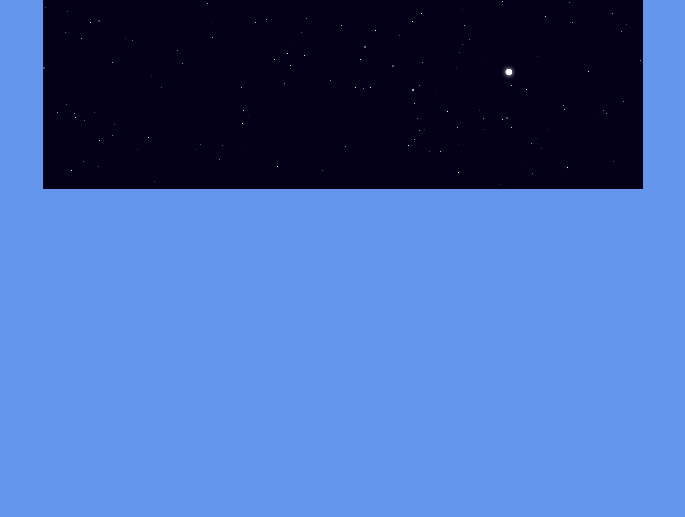
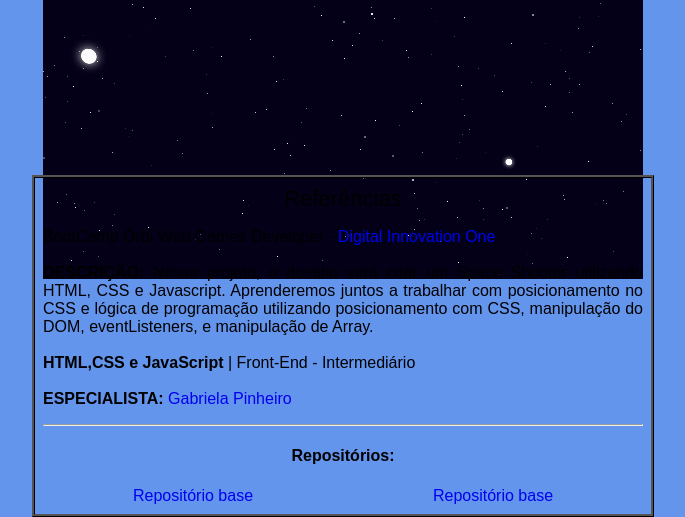
Before and after one commit to TiagoMerc/MODIFICANDO---Criando-seu-jogo-no-estilo-Space-Shoote, a plain HTML site: page index.html in a window 1280 px wide. Shown: the part 511-1028 px from the top of the page, without its empty margins (305-990 px from the left). Before the commit the page ends 800 px from the top, so only its background shows below. Drawn offline with Linux system fonts and the light colour scheme.

Commit message:
Foi incluído instruções para executar o jogo

```diff
--- a/index.html
+++ b/index.html
@@ -4,22 +4,23 @@
     <meta charset="UTF-8" />
 
     <meta name="viewport" content="width=device-width, initial-scale=1.0" />
-    <link rel="stylesheet" href="style.css" >
+    <link rel="stylesheet" href="style.css" />
     <title>Shooter</title>
   </head>
   <body>
-  <!--Instruções de jogo -->
+    <!--Instruções de jogo -->
     <div class="informations">
-    <h1> Clique em START para iniciar o jogo!</h1>
-    <h4 style="text-align: center; font-size: 20px;">Movimentar:</h4>
-    <p>Seta do teclado pra cima, <strong>SUBIR</strong></p>
-    <p>Seta do teclado pra baixo, <strong>DESCER</strong></p>
-    <h4 style="text-align: center; font-size: 20px;">Atirar:</h4>
-    <P>Tecla <strong>ESPAÇO</strong> do teclado</P>
-  </div>
+      <h1>Clique em START para iniciar o jogo!</h1>
+
+      <h4 style="text-align: center; font-size: 20px">Movimentar:</h4>
+      <p>Seta do teclado pra cima, <strong>SUBIR</strong></p>
+      <p>Seta do teclado pra baixo, <strong>DESCER</strong></p>
+      <h4 style="text-align: center; font-size: 20px">Atirar:</h4>
+      <p>Tecla <strong>ESPAÇO</strong> do teclado</p>
+    </div>
     <!--Telinha preta-->
     <div id="main-play-area">
-      <img class="player-shooter" src="./img/hero.png" alt="hero">
+      <img class="player-shooter" src="./img/hero.png" alt="hero" />
       <h4 class="game-instructions">
         Não deixe os inimigos invadirem o seu planeta!
       </h4>
@@ -28,6 +29,41 @@
         <h1>START</h1>
       </div>
     </div>
-      <script type="text/javascript" src="script.js"></script>
+
+    <!--Referências-->
+    <div class="reference">
+      <footer id="ref">Referências</footer>
+      <p>
+        BootCamp Órbi Web Games Developer - <a target="_blanck" href="https://www.dio.me/">Digital Innovation One</a>
+        <br><br>
+
+        <strong>DESCRIÇÃO:</strong> Nesse projeto, o desafio será criar um Space
+        Shooter utilizando HTML, CSS e Javascript. Aprenderemos juntos a
+        trabalhar com posicionamento no CSS e lógica de programação utilizando
+        posicionamento com CSS, manipulação do DOM, eventListeners, e
+        manipulação de Array.
+        <br /> <br>
+        <strong>HTML,CSS e JavaScript</strong> | Front-End - Intermediário
+        <br /> <br>
+        <strong>ESPECIALISTA:</strong>
+        <a target="_blanck" href="https://github.com/SpruceGabriela">
+        Gabriela Pinheiro</a>
+      </p>
+
+      <hr />
+      <h4 style="text-align: center; font-size: 16px">Repositórios:</h4>
+      <div class="links">
+        <a target="-blanck"
+          href="https://github.com/TiagoMerc/MODIFICANDO---Criando-seu-jogo-no-estilo-Space-Shoote.git"
+          >Repositório base</a
+        >
+
+        <a target="_blanck"
+          href="https://github.com/TiagoMerc/Criando-seu-jogo-no-estilo-Space-Shooter.git"
+          >Repositório base</a
+        >
+      </div>
+    </div>
+    <script type="text/javascript" src="script.js"></script>
   </body>
 </html>
--- a/style.css
+++ b/style.css
@@ -5,7 +5,7 @@
     justify-content: center;
     align-items:flex-end;
     padding: 0px;
-    margin-top: -100px;
+    margin-top: -10px;
     font-family: sans-serif;
     background-color: cornflowerblue;
 
@@ -70,7 +70,40 @@
 .informations {
     color:black;
     position: fixed;
-    top: 5px;
-    margin: 1px;
+    top: 2px;
+    margin: 0;
 
 }
+
+.reference {
+  position:absolute;
+  margin: -18.6%;
+  font-size: 16px;
+  font: bold;
+  border-style: ridge;
+  width: 600px;
+  height: 320px;
+  border-color:black;
+  text-align: justify;
+  padding: 8px;
+}
+
+#ref {
+ text-align: center;
+ font-size: 22px;
+ font-style: normal;
+}
+
+.links {
+  text-align: center;
+  display: block;
+  font-size: 16px;
+  justify-content:space-around;
+  flex-direction: row;
+  display: flex;
+
+}
+
+a {
+  text-decoration: none;
+}
```
Also changed, not shown: img/print1.png (added), 1 other file.
